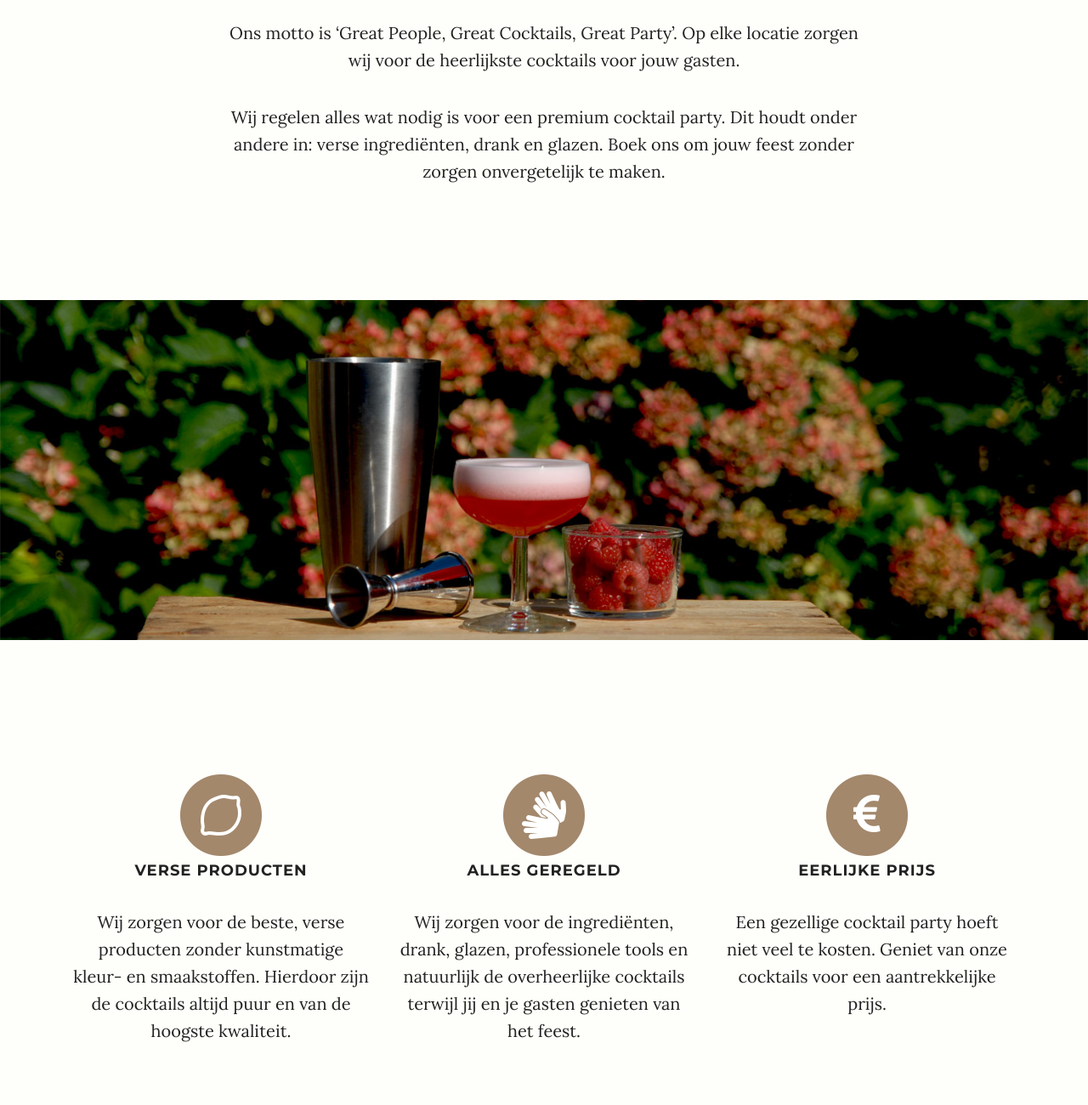
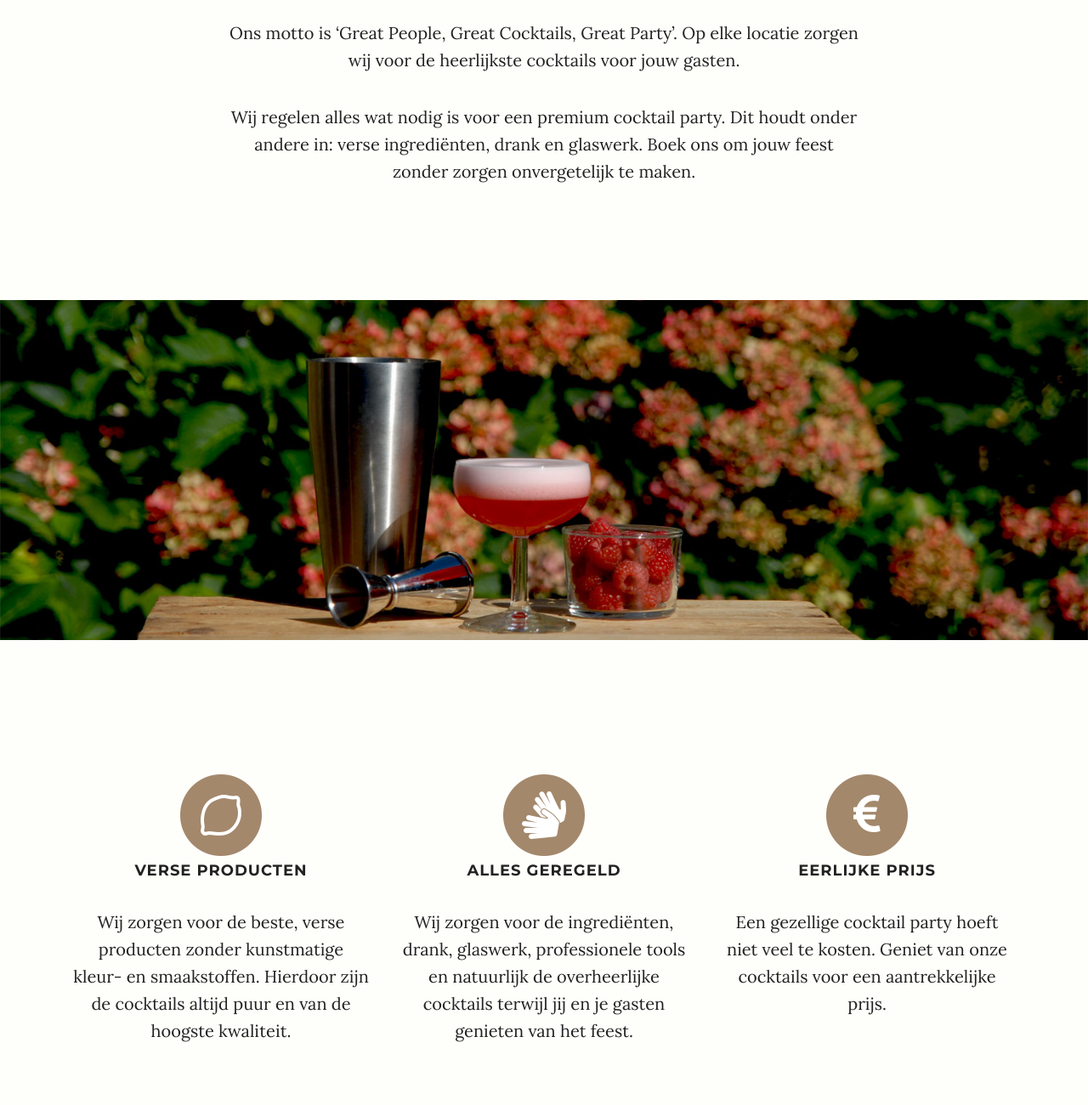
Before and after one commit to Ruben-Macc/Ruben-Macc.github.io, a website: page index.html in a window 1280 px wide. Shown: the part 1200-2500 px from the top of the page at 85% size. Drawn offline with nearby package versions, Linux system fonts and the light colour scheme.

Commit message:
Text Changes

```diff
--- a/index.html
+++ b/index.html
@@ -115,7 +115,7 @@
 
 <p> Ons motto is ‘Great People, Great Cocktails, Great Party’. Op elke locatie zorgen wij voor de heerlijkste cocktails voor jouw gasten.</p>
 
-<p> Wij regelen alles wat nodig is voor een premium cocktail party. Dit houdt onder andere in: verse ingrediënten, drank en glazen. Boek ons om jouw feest zonder zorgen onvergetelijk te maken. </p>
+<p> Wij regelen alles wat nodig is voor een premium cocktail party. Dit houdt onder andere in: verse ingrediënten, drank en glaswerk. Boek ons om jouw feest zonder zorgen onvergetelijk te maken. </p>
 
             </div>
         </div>
@@ -145,7 +145,7 @@
                         <i class="fa fa-sign-language fa-stack-1x fa-inverse" aria-hidden="true"></i>
                     </span>
                     <h4 class="service-heading">Alles Geregeld</h4>
-                    <p>Wij zorgen voor de ingrediënten, drank, glazen, professionele tools en natuurlijk de overheerlijke cocktails terwijl jij en je gasten genieten van het feest.</p>
+                    <p>Wij zorgen voor de ingrediënten, drank, glaswerk, professionele tools en natuurlijk de overheerlijke cocktails terwijl jij en je gasten genieten van het feest.</p>
                 </div>
                 <div class="col-md-4">
                     <span class="fa-stack fa-4x">
```
